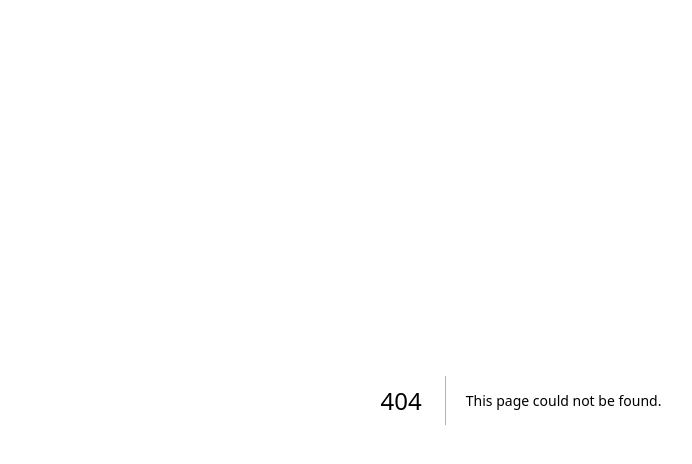
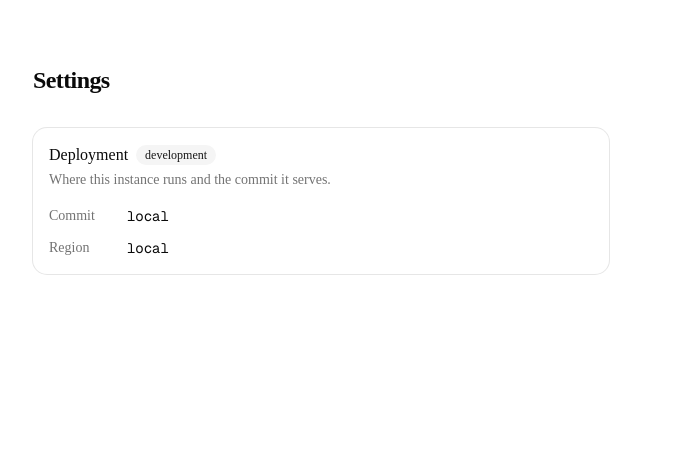
Before and after one commit to anusheel/workbot, a Next.js app: page /settings in a window 1280 px wide. Before the commit this address had no page. Shown: the top 464 px of the page, without its empty margins (119-811 px from the left). Built offline with nearby package versions, Linux system fonts and the light colour scheme.

Commit message:
Add a settings page showing the deployment's configuration
Environment, commit and region from config.ts, so a deploy can be checked by eye as well as by /api/health.

```diff
--- /dev/null
+++ b/src/app/settings/page.tsx
@@ -0,0 +1,45 @@
+import type { Metadata } from "next";
+import { Badge } from "@/components/ui/badge";
+import {
+  Card,
+  CardContent,
+  CardDescription,
+  CardHeader,
+  CardTitle,
+} from "@/components/ui/card";
+import { config } from "@/lib/config";
+
+export const metadata: Metadata = { title: "Settings" };
+
+const rows = [
+  ["Commit", config.commit],
+  ["Region", config.region],
+];
+
+export default function SettingsPage() {
+  return (
+    <main className="mx-auto w-full max-w-5xl flex-1 px-6 py-16">
+      <h1 className="text-2xl font-semibold tracking-tight">Settings</h1>
+      <Card className="mt-8 max-w-xl">
+        <CardHeader>
+          <CardTitle className="flex items-center gap-2">
+            Deployment <Badge variant="secondary">{config.env}</Badge>
+          </CardTitle>
+          <CardDescription>
+            Where this instance runs and the commit it serves.
+          </CardDescription>
+        </CardHeader>
+        <CardContent>
+          <dl className="grid grid-cols-[max-content_1fr] gap-x-8 gap-y-3 text-sm">
+            {rows.map(([label, value]) => (
+              <div key={label} className="contents">
+                <dt className="text-muted-foreground">{label}</dt>
+                <dd className="font-mono">{value}</dd>
+              </div>
+            ))}
+          </dl>
+        </CardContent>
+      </Card>
+    </main>
+  );
+}
```
